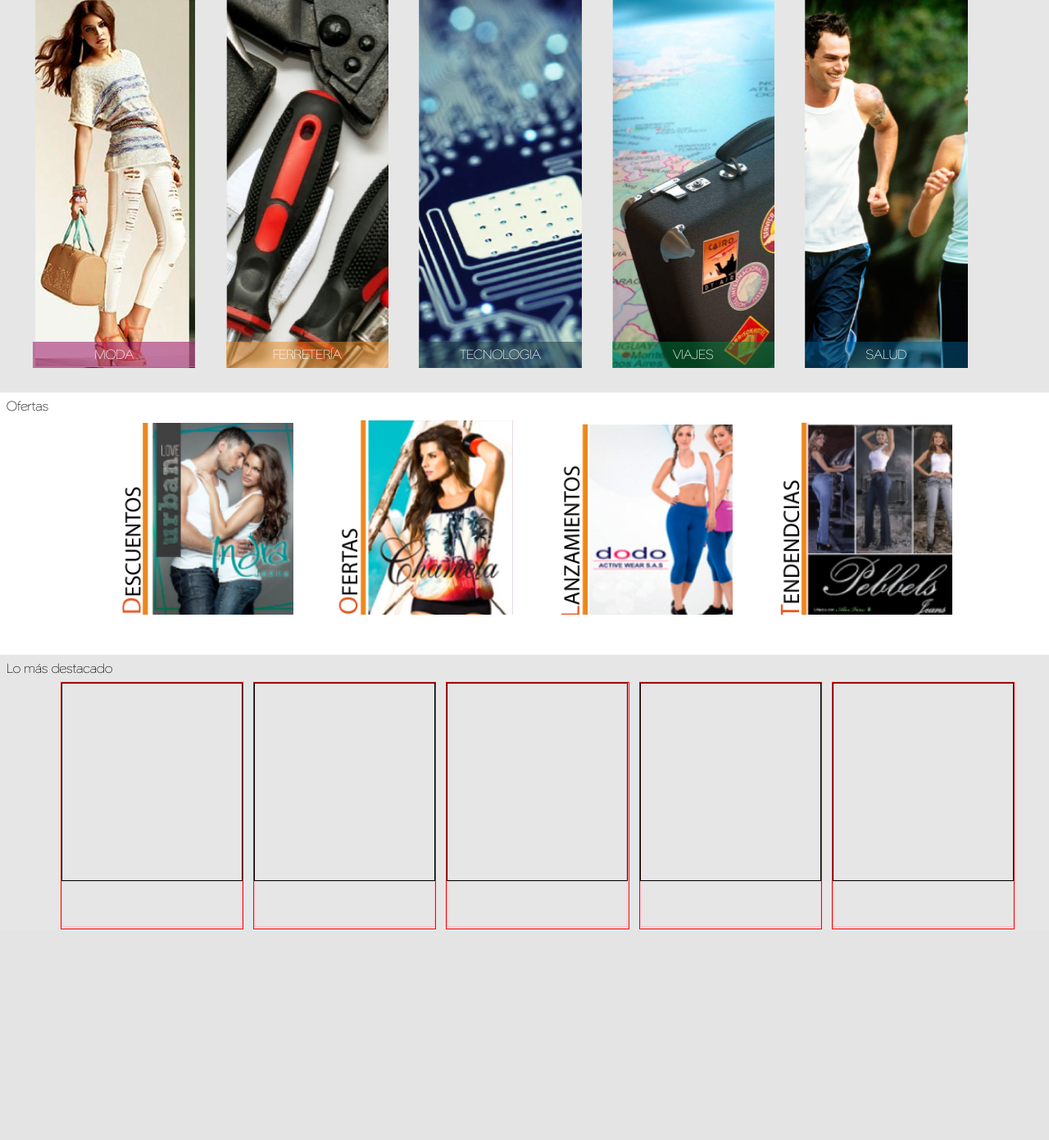
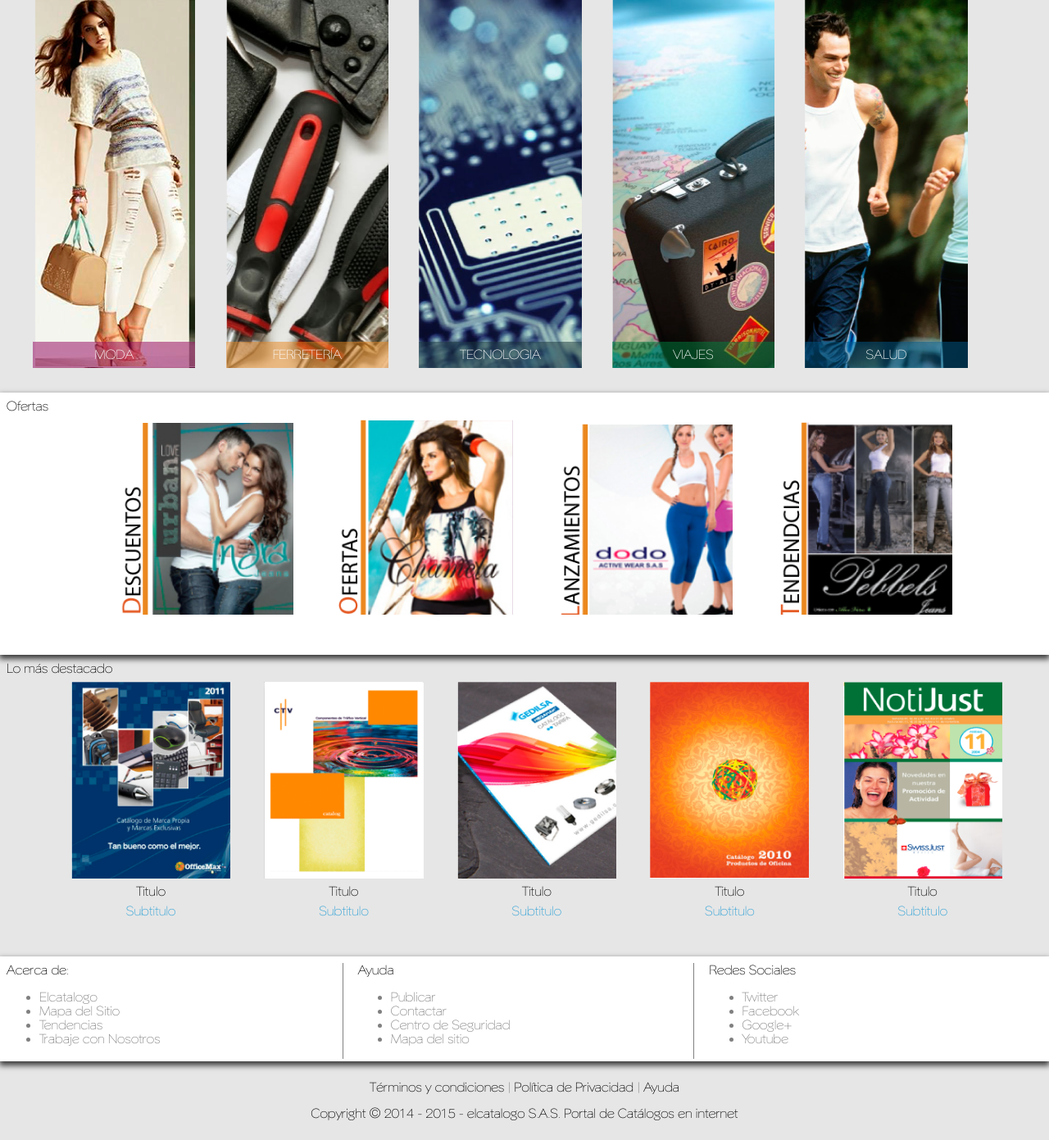
Before and after one commit to karlitoxz/elcatalogo, a PHP site: page / in a window 1280 px wide. Shown: the part 203-1594 px from the top of the page at 82% size. Before the commit the page ends 1337 px from the top, so only its background shows below. Run offline with PHP 8.4, Linux system fonts and the light colour scheme.

Commit message:
destacados y footer
destacados y footer

```diff
--- a/index.php
+++ b/index.php
@@ -65,28 +65,59 @@
 			</div>
 	</article>
 
-	<article>
+	<article class="divdestacado">
 		<div class="destacado">
 			Lo más destacado
 		</div>
 		<div class="imgdes">
 			<ul class="uldes">
-				<li><div class="condes"><div class="condeimg"></div><div class="condetxt"></div></div></li>
-				<li><div class="condes"><div class="condeimg"></div><div class="condetxt"></div></div></li>
-				<li><div class="condes"><div class="condeimg"></div><div class="condetxt"></div></div></li>
-				<li><div class="condes"><div class="condeimg"></div><div class="condetxt"></div></div></li>
-				<li><div class="condes"><div class="condeimg"></div><div class="condetxt"></div></div></li>
+				<li><div class="condes"><div class="condeimg"><img src="img/destacado/destacado01.png" alt="" height="100%"/></div><div class="condetxt">Titulo<br /><spam>Subtitulo</spam></div></div></li>
+				<li><div class="condes"><div class="condeimg"><img src="img/destacado/destacado02.png" alt="" height="100%"/></div><div class="condetxt">Titulo<br /><spam>Subtitulo</spam></div></div></li>
+				<li><div class="condes"><div class="condeimg"><img src="img/destacado/destacado03.png" alt="" height="100%"/></div><div class="condetxt">Titulo<br /><spam>Subtitulo</spam></div></div></li>
+				<li><div class="condes"><div class="condeimg"><img src="img/destacado/destacado04.png" alt="" height="100%"/></div><div class="condetxt">Titulo<br /><spam>Subtitulo</spam></div></div></li>
+				<li><div class="condes"><div class="condeimg"><img src="img/destacado/destacado05.png" alt="" height="100%"/></div><div class="condetxt">Titulo<br /><spam>Subtitulo</spam></div></div></li>
 			</ul>
 		</div>
 	</article>
 
 
-	<article></article>
-	<article></article>
-	<article></article>
+	<article class="info">
+		<div class="acerca">
+			Acerca de:
+				<ul class="ulacerca">
+					<li>Elcatalogo</li>
+					<li>Mapa del Sitio</li>
+					<li>Tendencias</li>
+					<li>Trabaje con Nosotros</li>
+				</ul>
+		</div>
+		<div class="ayuda">
+			Ayuda
+				<ul class="ulayuda">
+					<li>Publicar</li>
+					<li>Contactar</li>
+					<li>Centro de Seguridad</li>
+					<li>Mapa del sitio</li>
+				</ul>
+		</div>
+		<div class="social">
+			Redes Sociales
+				<ul class="ulsocial">
+					<li>Twitter</li>
+					<li>Facebook</li>
+					<li>Google+</li>
+					<li>Youtube</li>
+				</ul>
+		</div>
+
+	</article>
+
 </section>
 
-<footer></footer>
+<footer>
+	Términos y condiciones <span> | </span>Política de Privacidad<span> | </span>Ayuda <br/>
+	Copyright © 2014 - 2015 - elcatalogo S.A.S.   Portal de Catálogos en internet
+</footer>
 
 </body>
 </html>
--- a/style/style.css
+++ b/style/style.css
@@ -204,6 +204,9 @@
 section .divofertas {
   background-color: #fff;
   height: 20em;
+  -webkit-box-shadow: 0px 4px 7px 1px rgba(0,0,0,0.75);
+  -moz-box-shadow: 0px 4px 7px 1px rgba(0,0,0,0.75);
+  box-shadow: 0px 4px 7px 1px rgba(0,0,0,0.75);
 }
 section article .ofertas {
   color: #000;
@@ -217,6 +220,9 @@
   display: inline-block;
   width: 20%;
   margin: 0 1em 0 0;
+}
+section .divdestacado {
+  height: 23em;
 }
 section article .destacado {
   color: #000;
@@ -233,20 +239,57 @@
   margin: 0 0.5em 0 0;
 }
 section article .condes {
-  border: 1px solid #f00;
   position: relative;
   height: 100%;
 }
 section article .condeimg {
-  border: 1px solid #000;
   height: 80%;
   position: absolute;
   width: 99%;
 }
 section article .condetxt {
-  border: 1px solid #ffc0cb;
   height: 18%;
   position: absolute;
   bottom: 0.1em;
   width: 99%;
+  line-height: 1.5em;
+  text-align: center;
 }
+section article .condetxt spam {
+  color: #299fd6;
+}
+section .info {
+  background-color: #fff;
+  height: 7em;
+  padding: 0.5em;
+  -webkit-box-shadow: 0px 4px 7px 1px rgba(0,0,0,0.75);
+  -moz-box-shadow: 0px 4px 7px 1px rgba(0,0,0,0.75);
+  box-shadow: 0px 4px 7px 1px rgba(0,0,0,0.75);
+}
+section .info .acerca {
+  position: absolute;
+  width: 32%;
+  border-right: 1px solid #808080;
+}
+section .info ul {
+  color: #808080;
+}
+section .info .ayuda {
+  border-right: 1px solid #808080;
+  position: absolute;
+  width: 32%;
+  margin: 0 0 0 33.5%;
+}
+section .info .social {
+  position: absolute;
+  width: 32%;
+  margin: 0 0 0 67%;
+}
+footer {
+  text-align: center;
+  padding: 1em;
+  line-height: 2em;
+}
+footer span {
+  color: #808080;
+}
--- a/style/style.styl
+++ b/style/style.styl
@@ -202,6 +202,9 @@
 section .divofertas
 				background-color white
 				height 20em
+				-webkit-box-shadow: 0px 4px 7px 1px rgba(0,0,0,0.75);
+				-moz-box-shadow: 0px 4px 7px 1px rgba(0,0,0,0.75);
+				box-shadow: 0px 4px 7px 1px rgba(0,0,0,0.75);
 
 section article .ofertas
 	color black
@@ -214,6 +217,9 @@
 									display inline-block
 									width 20%
 									margin 0 1em 0 0
+
+section .divdestacado
+	height 23em
 
 section article .destacado
 	color black
@@ -230,19 +236,55 @@
 									margin 0 0.5em 0 0
 
 section article .condes
-							border 1px solid red
 							position relative
 							height 100%
 
 section article .condeimg
-							border 1px solid black
 							height 80%
 							position absolute
 							width 99%
 
 section article .condetxt
-							border 1px solid pink
 							height 18%
 							position absolute
 							bottom 0.1em
 							width 99%
+							line-height 1.5em
+							text-align center
+							spam
+								color #299fd6
+
+section .info
+				background-color white
+				height 7em
+				padding 0.5em
+				-webkit-box-shadow: 0px 4px 7px 1px rgba(0,0,0,0.75);
+				-moz-box-shadow: 0px 4px 7px 1px rgba(0,0,0,0.75);
+				box-shadow: 0px 4px 7px 1px rgba(0,0,0,0.75);
+
+section .info .acerca
+						position absolute
+						width 32%
+						border-right 1px solid #808080
+
+section .info ul
+						color #808080
+
+
+section .info .ayuda
+						border-right 1px solid #808080
+						position absolute
+						width 32%
+						margin 0 0 0 33.5%
+
+section .info .social
+						position absolute
+						width 32%
+						margin 0 0 0 67%
+
+footer
+	text-align center
+	padding 1em
+	line-height 2em
+	span
+			color #808080
```
Also changed, not shown: img/destacado/destacado01.png (added), img/destacado/destacado02.png (added), img/destacado/destacado03.png (added), img/destacado/destacado04.png (added), img/destacado/destacado05.png (added).
